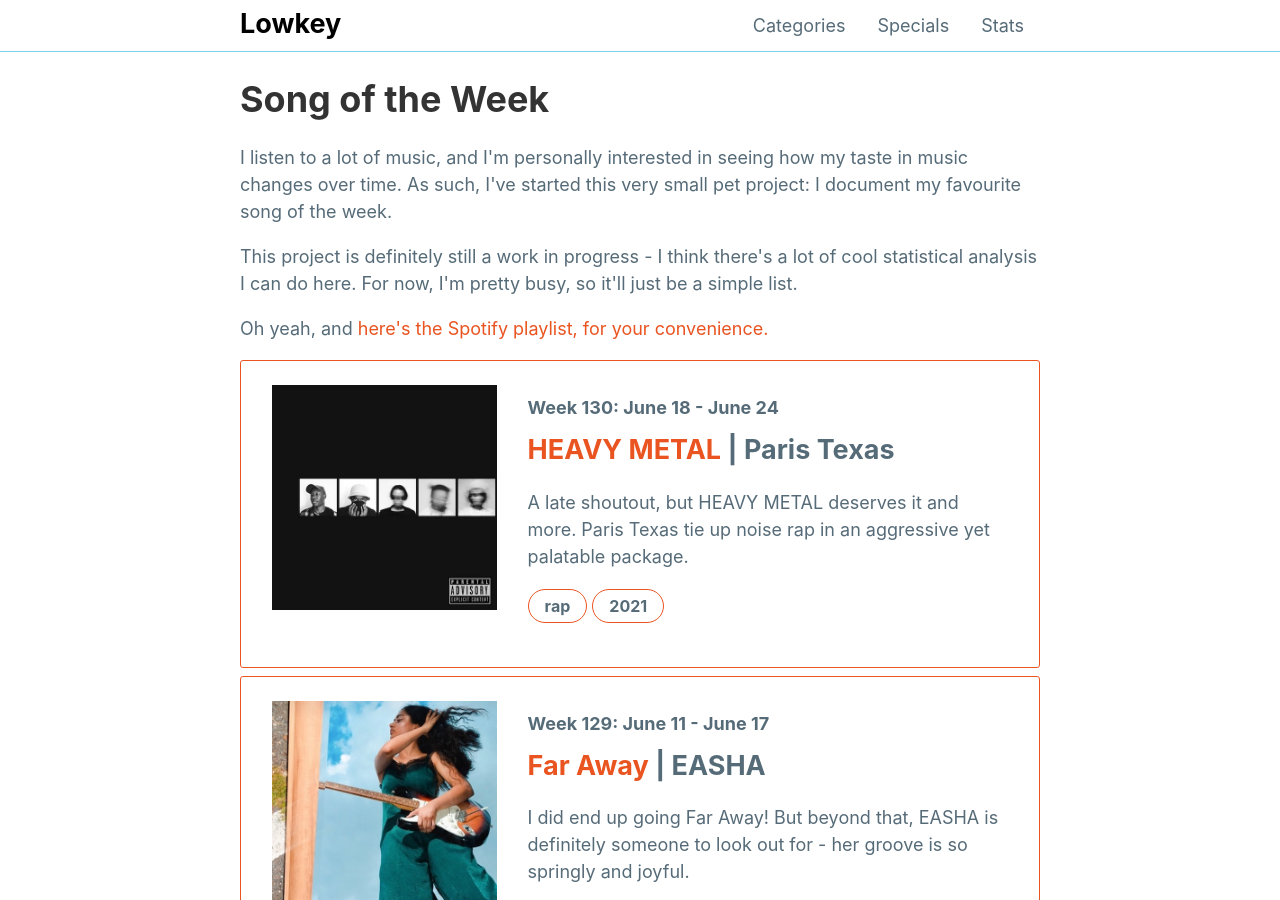
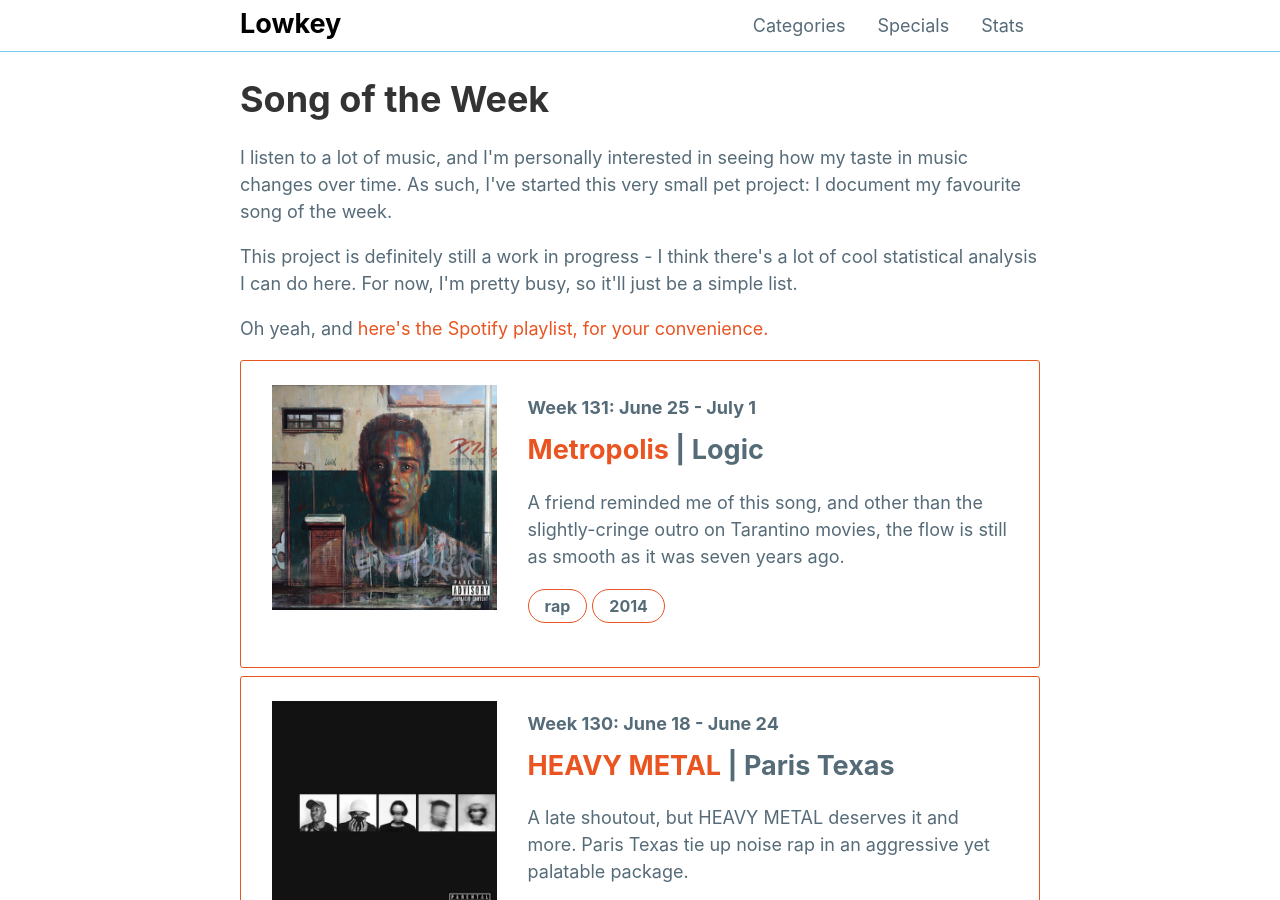
Before and after one commit to mattxwang/lowkey, a Jekyll site: the page built from stats/song-of-the-week.html, in a window 1280 px wide and 900 px high. Built offline with Jekyll 4.4.1, drawn with Linux system fonts in a browser that asks for light colours; comment, search, counter and statistics services are not loaded.

```diff
--- a/_data/sotw.yml
+++ b/_data/sotw.yml
@@ -1298,3 +1298,13 @@
   year: 2021
   blurb: >
     A late shoutout, but HEAVY METAL deserves it and more. Paris Texas tie up noise rap in an aggressive yet palatable package.
+week131:
+  week: "Week 131: June 25 - July 1"
+  title: "Metropolis"
+  artist: "Logic"
+  album: "Under Pressure"
+  album_art: "under-pressure.jpg"
+  genre: "rap"
+  year: 2014
+  blurb: >
+    A friend reminded me of this song, and other than the slightly-cringe outro on Tarantino movies, the flow is still as smooth as it was seven years ago.
```
